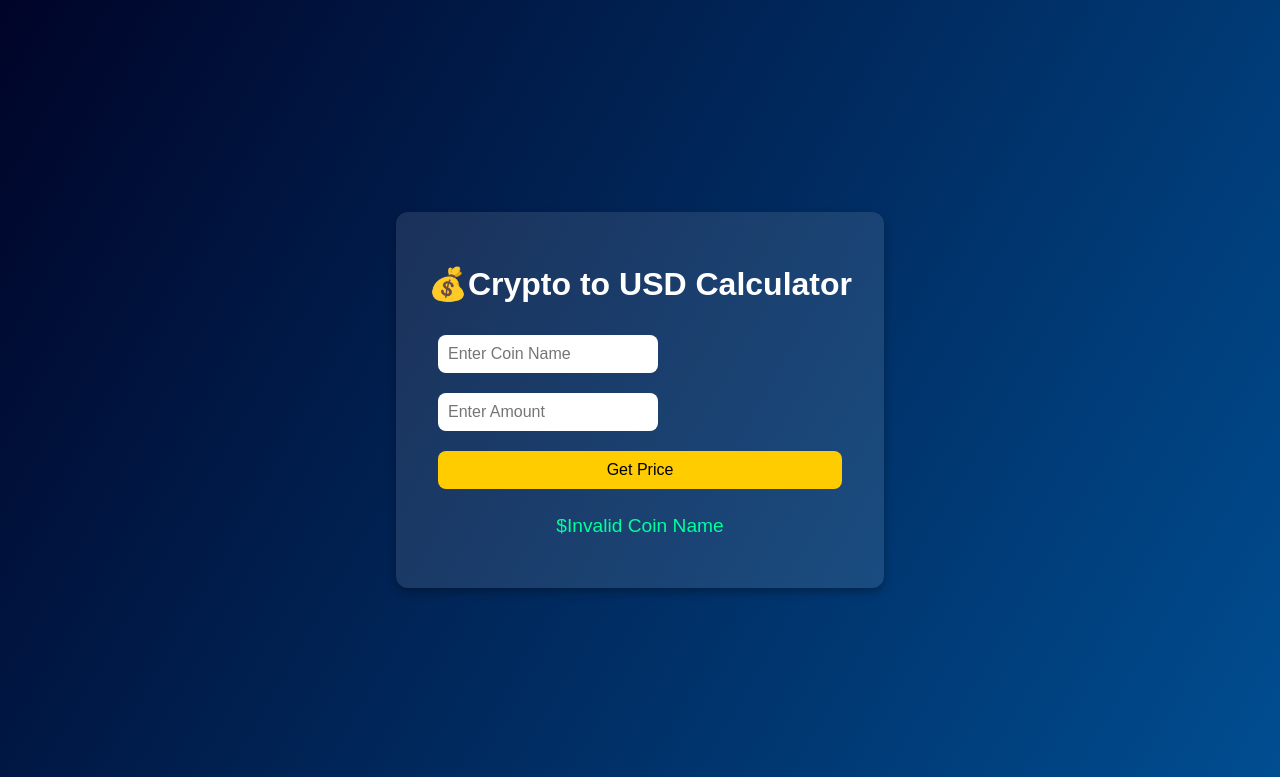
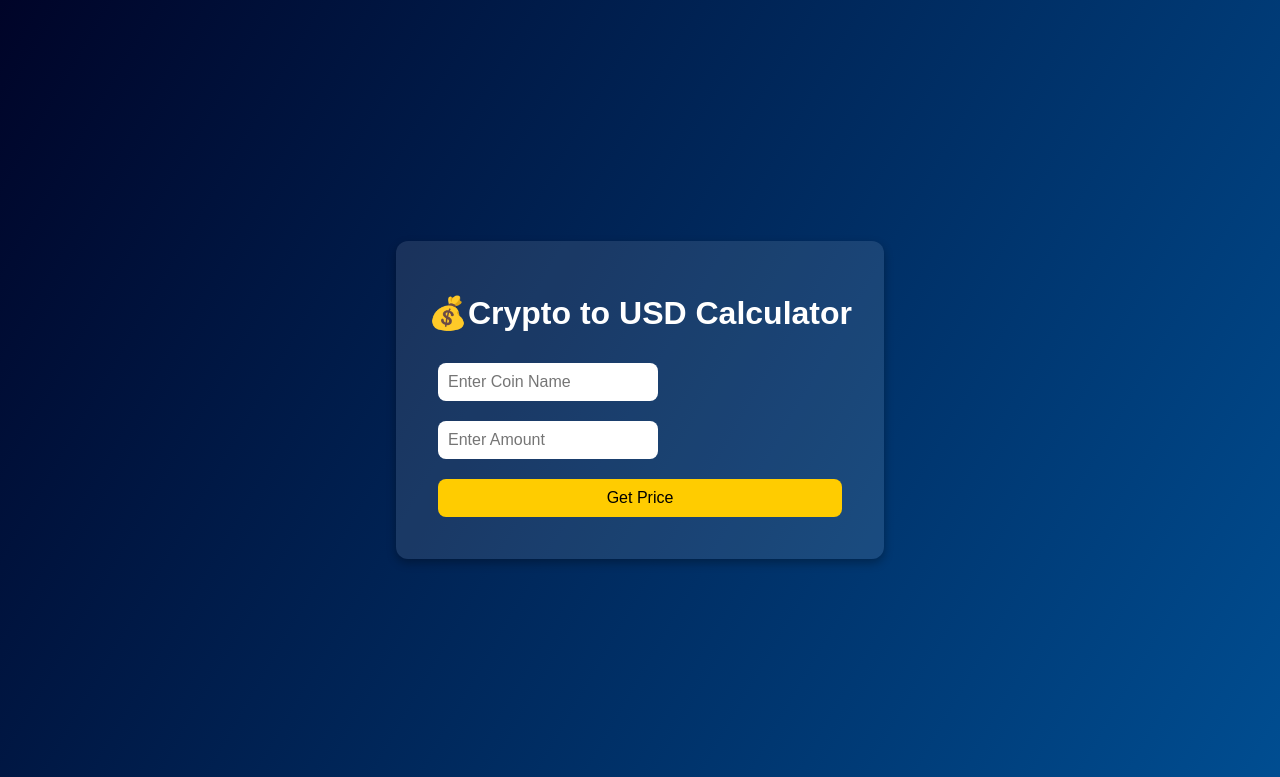
Before and after one commit to shuvam776/Bitcoin-flask-calculator, a Flask app: page / in a window 1280 px wide. Shown: the top 777 px of the page. Run offline with Flask 3, Linux system fonts and the light colour scheme.

Commit message:
Problem resolved

```diff
--- a/app.py
+++ b/app.py
@@ -16,9 +16,10 @@ def index():
         coin = request.form['coin'].lower()
         API_URL = f"https://rest.coincap.io/v3/assets/{coin}?apiKey={API_KEY}"
         response = requests.get(API_URL)
-        data = response.json()
-        cost = float(data['data']['priceUsd'])
-        if coin and cost:
+
+        if response:
+            data = response.json()
+            cost = float(data['data']['priceUsd'])
             try:
                amount = float(request.form['number'])
                result = float(amount*cost)
@@ -26,9 +27,11 @@ def index():
             except ValueError:
                 result = "Enter valid amount"
         else:
-            result = "Invalid Coin Name"
+            result = "Enter valid Coin"
+
+
     else:
-        result = "Invalid Coin Name"
+        pass
     return render_template('index.html',result=result)
 
 if __name__ == "__main__":
--- a/templates/index.html
+++ b/templates/index.html
@@ -8,7 +8,7 @@
 </head>
 <body>
   <div class="container">
-    <h1>💰Crypto to USD Calculator</h1>
+    <h1 >💰Crypto to USD Calculator</h1>
     <form method="POST">
       <input type = "text" placeholder="Enter Coin Name" required name="coin">
       <input type = "number" placeholder="Enter Amount" required name="number">
```
